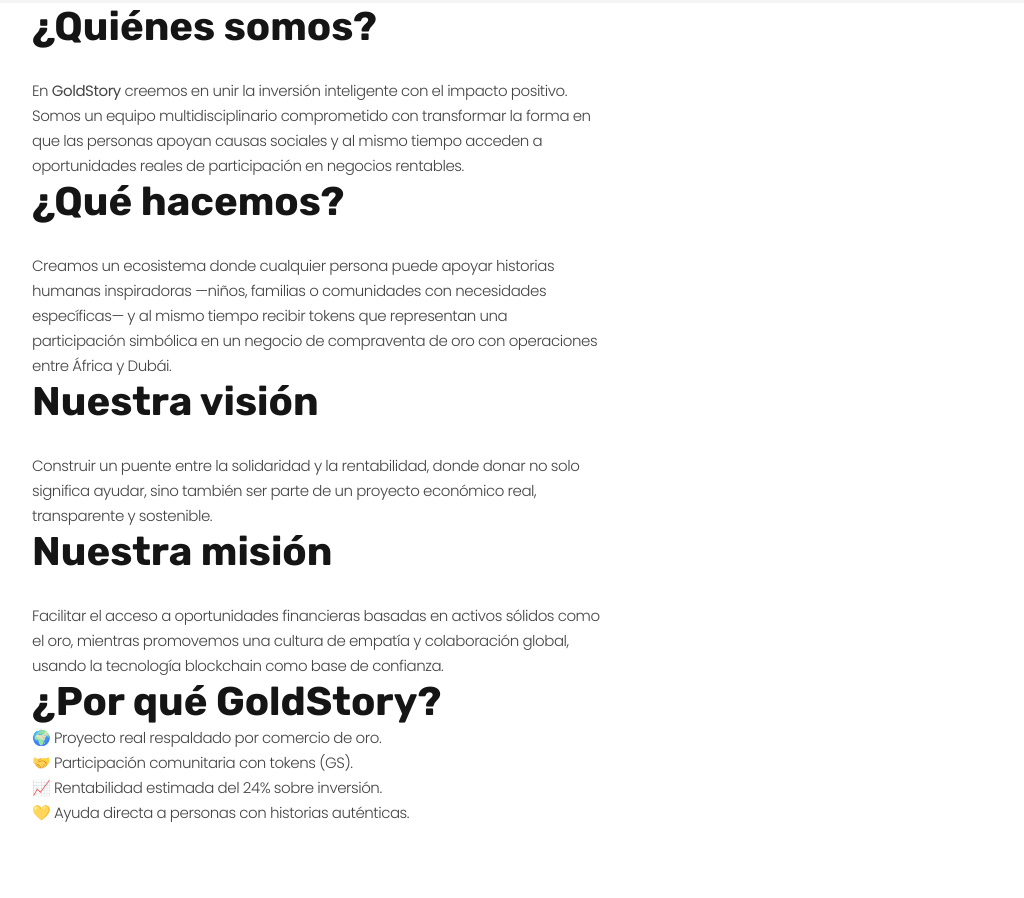
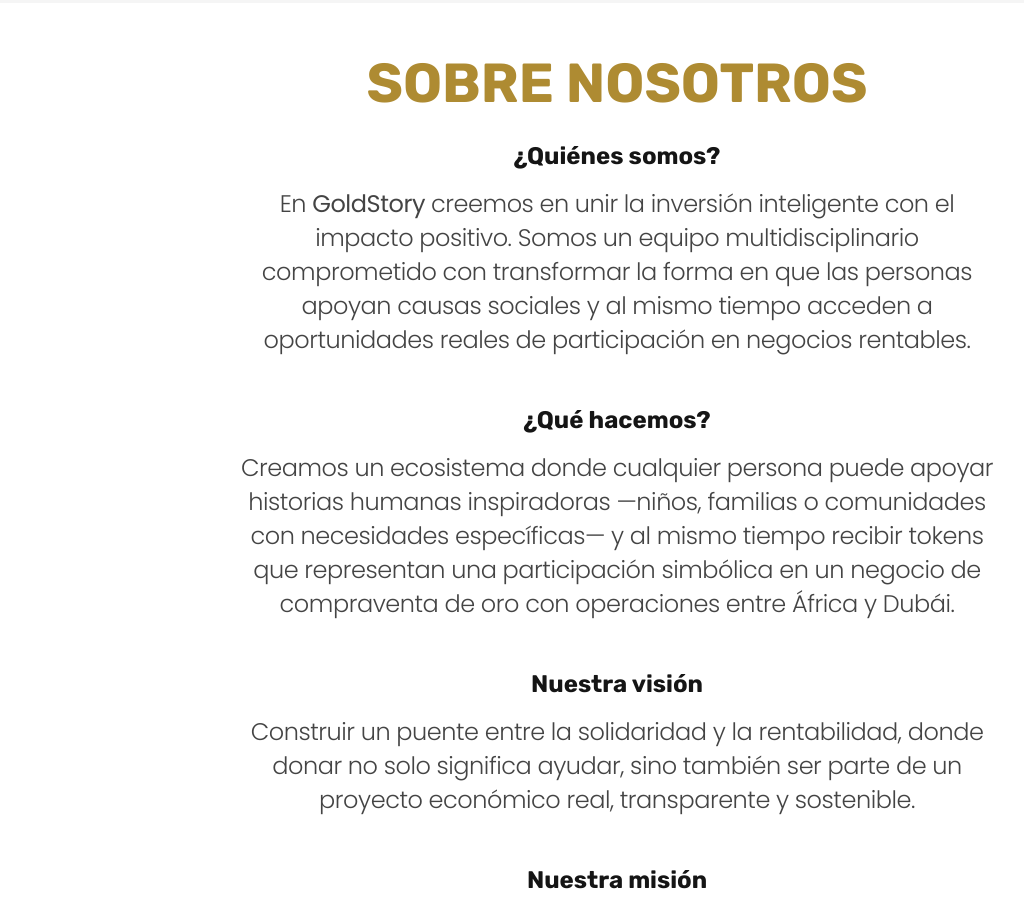
Before and after one commit to karollnt/goldstory, a plain HTML site: page about-us.html in a window 1280 px wide. Shown: the part 1354-2252 px from the top of the page, without its empty margins (23-1047 px from the left). Drawn offline with Linux system fonts and the light colour scheme.

Commit message:
Update about-us.html

```diff
--- a/about-us.html
+++ b/about-us.html
@@ -90,24 +90,26 @@
         </div>
       </section>
 
-      <!-- SECCIÓN SOBRE NOSOTROS COMPLETA -->
+     <!-- SECCIÓN SOBRE NOSOTROS COMPLETA -->
+<section class="section section-lg bg-light text-center py-5">
   <div class="container">
-    <div class="row row-50">
-      <div class="col-lg-6">
-        <h3>¿Quiénes somos?</h3>
-        <p>En <strong>GoldStory</strong> creemos en unir la inversión inteligente con el impacto positivo. Somos un equipo multidisciplinario comprometido con transformar la forma en que las personas apoyan causas sociales y al mismo tiempo acceden a oportunidades reales de participación en negocios rentables.</p>
+    <div class="row justify-content-center mb-4">
+      <div class="col-lg-10 col-xl-8">
+        <h2 class="text-primary mb-4">Sobre Nosotros</h2>
+        <h4 class="text-dark mb-3">¿Quiénes somos?</h4>
+        <p class="lead">En <strong>GoldStory</strong> creemos en unir la inversión inteligente con el impacto positivo. Somos un equipo multidisciplinario comprometido con transformar la forma en que las personas apoyan causas sociales y al mismo tiempo acceden a oportunidades reales de participación en negocios rentables.</p>
 
-        <h3>¿Qué hacemos?</h3>
-        <p>Creamos un ecosistema donde cualquier persona puede apoyar historias humanas inspiradoras —niños, familias o comunidades con necesidades específicas— y al mismo tiempo recibir tokens que representan una participación simbólica en un negocio de compraventa de oro con operaciones entre África y Dubái.</p>
+        <h4 class="text-dark mt-5 mb-3">¿Qué hacemos?</h4>
+        <p class="lead">Creamos un ecosistema donde cualquier persona puede apoyar historias humanas inspiradoras —niños, familias o comunidades con necesidades específicas— y al mismo tiempo recibir tokens que representan una participación simbólica en un negocio de compraventa de oro con operaciones entre África y Dubái.</p>
 
-        <h3>Nuestra visión</h3>
-        <p>Construir un puente entre la solidaridad y la rentabilidad, donde donar no solo significa ayudar, sino también ser parte de un proyecto económico real, transparente y sostenible.</p>
+        <h4 class="text-dark mt-5 mb-3">Nuestra visión</h4>
+        <p class="lead">Construir un puente entre la solidaridad y la rentabilidad, donde donar no solo significa ayudar, sino también ser parte de un proyecto económico real, transparente y sostenible.</p>
 
-        <h3>Nuestra misión</h3>
-        <p>Facilitar el acceso a oportunidades financieras basadas en activos sólidos como el oro, mientras promovemos una cultura de empatía y colaboración global, usando la tecnología blockchain como base de confianza.</p>
+        <h4 class="text-dark mt-5 mb-3">Nuestra misión</h4>
+        <p class="lead">Facilitar el acceso a oportunidades financieras basadas en activos sólidos como el oro, mientras promovemos una cultura de empatía y colaboración global, usando la tecnología blockchain como base de confianza.</p>
 
-        <h3>¿Por qué GoldStory?</h3>
-        <ul>
+        <h4 class="text-dark mt-5 mb-3">¿Por qué GoldStory?</h4>
+        <ul class="list-unstyled lead">
           <li>🌍 Proyecto real respaldado por comercio de oro.</li>
           <li>🤝 Participación comunitaria con tokens (GS).</li>
           <li>📈 Rentabilidad estimada del 24% sobre inversión.</li>
@@ -117,6 +119,7 @@
     </div>
   </div>
 </section>
+
 
 
       <section class="section section-lg bg-default">
```
